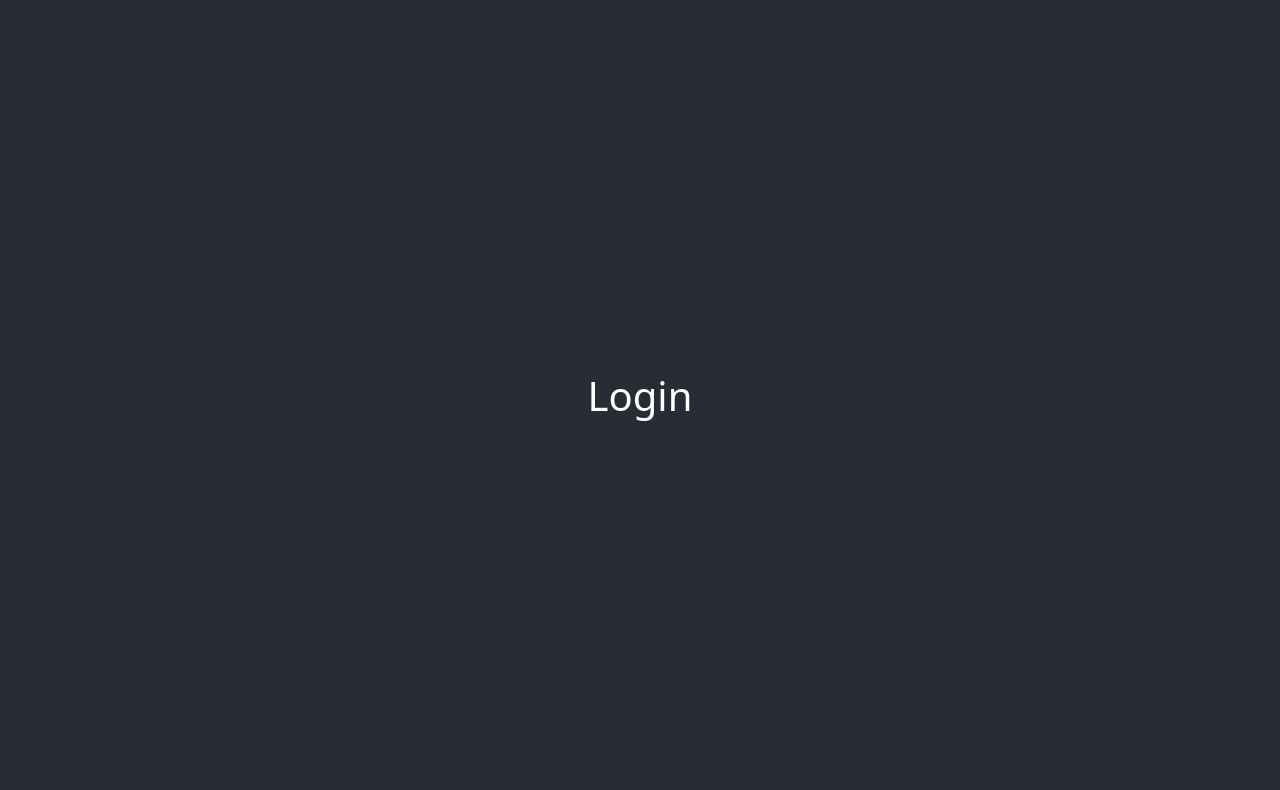
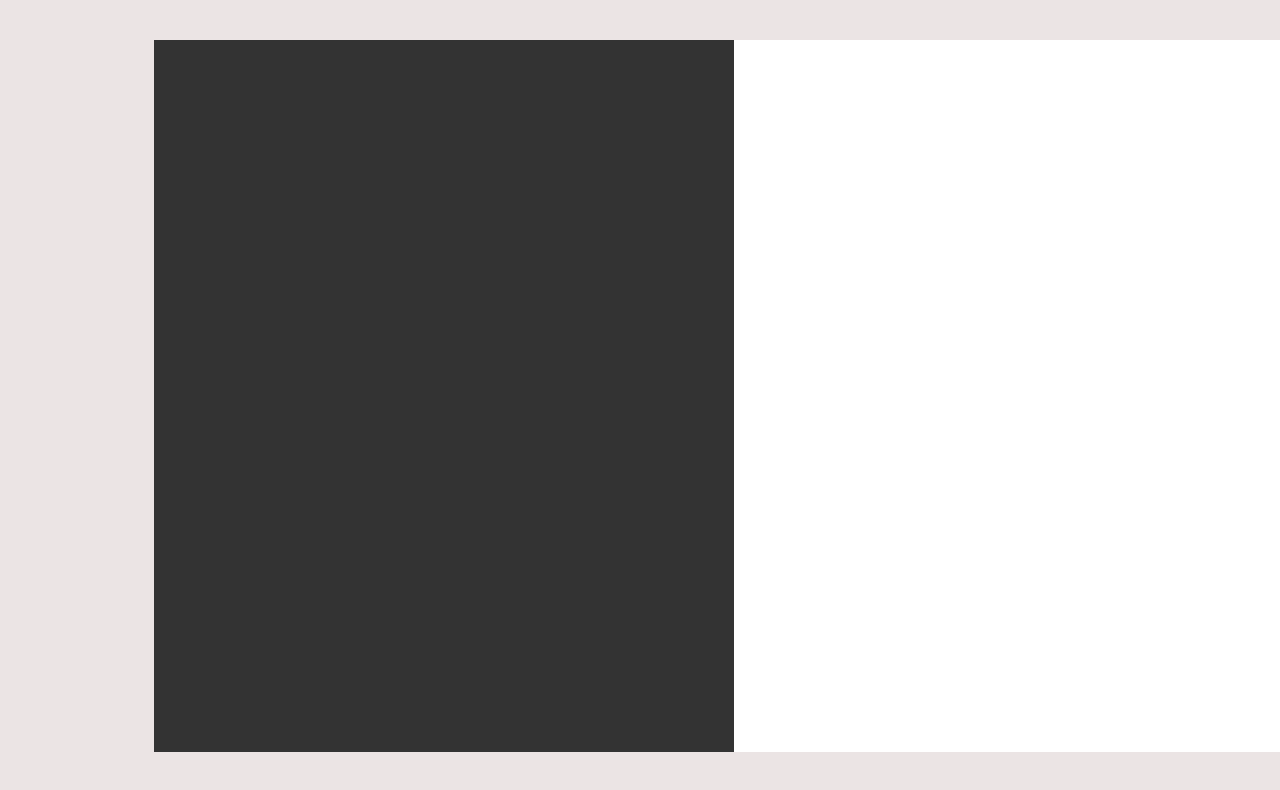
Before and after one commit to thamali-senevirathna/login-with-google-sso, a React (Create React App) app: page / in a window 1280 px wide. Shown: the top 790 px of the page. Built offline with nearby package versions, Linux system fonts and the light colour scheme.

Commit message:
added two page

```diff
--- a/src/App.css
+++ b/src/App.css
@@ -14,14 +14,13 @@
 }
 
 .App-header {
-  background-color: #282c34;
   min-height: 100vh;
   display: flex;
   flex-direction: column;
   align-items: center;
   justify-content: center;
   font-size: calc(10px + 2vmin);
-  color: white;
+  background-color: rgb(235, 228, 228);
 }
 
 .App-link {
--- a/src/components/login-form.tsx
+++ b/src/components/login-form.tsx
@@ -1,14 +1,33 @@
 import React from "react";
 import "bootstrap/dist/css/bootstrap.min.css";
-type LogProps={};
+type LogProps = {};
 
-const SignIn: React.FC<LogProps> = () =>{
-return (
+const SignIn: React.FC<LogProps> = () => {
+  return (
     <div>
-        <h1>Login</h1>
-
+      <article
+        className="container col-md-6"
+        style={{
+          backgroundColor: "white",
+          position: "absolute",
+          width: "160vh",
+          height: "89vh",
+          left: "12%",
+          top: "5%",
+        }}
+      >
+        <div
+          className="row col-md-6"
+          style={{
+            position: "relative",
+            width: "52%",
+            height: "100%",
+            backgroundColor: "rgba(0, 0, 0, 0.8)",
+          }}
+        ></div>
+      </article>
     </div>
-);
-}
+  );
+};
 
 export default SignIn;
```
Also changed, not shown: src/assets/Illustration.png (added), src/assets/marginalia-travel.png (added).
